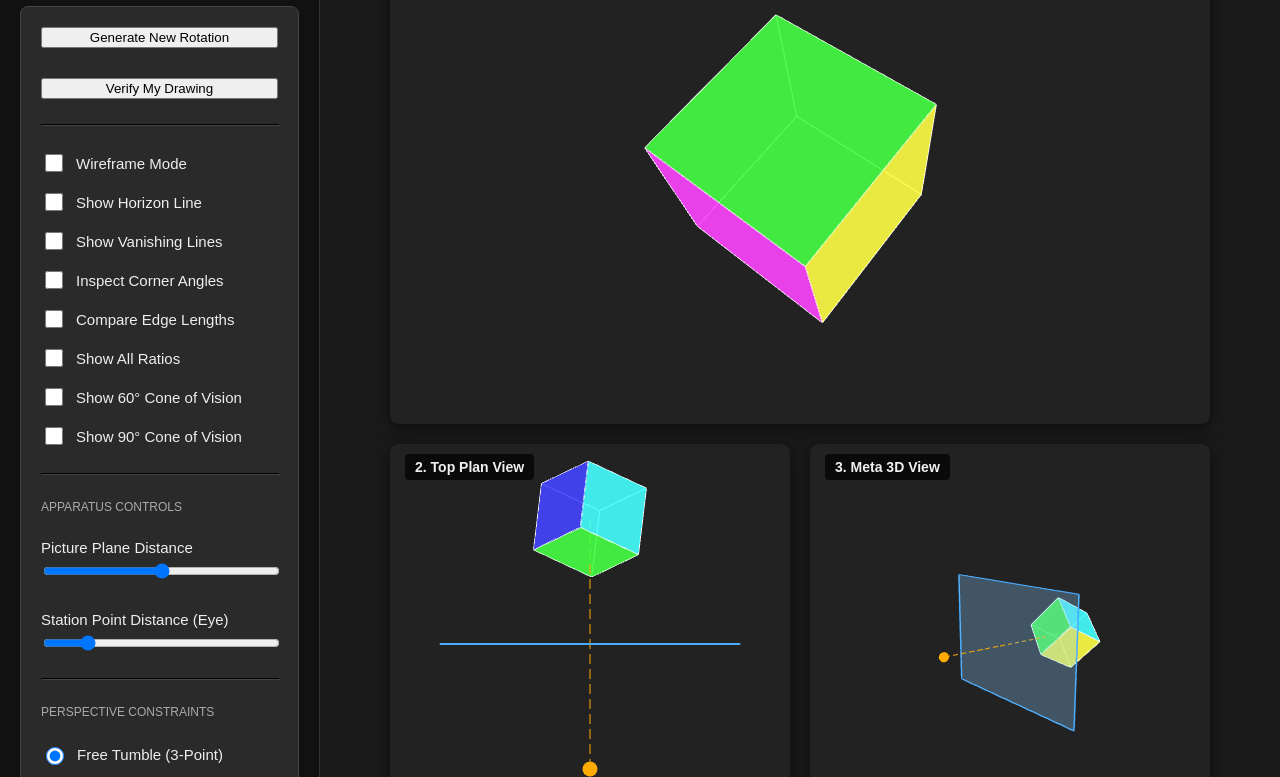
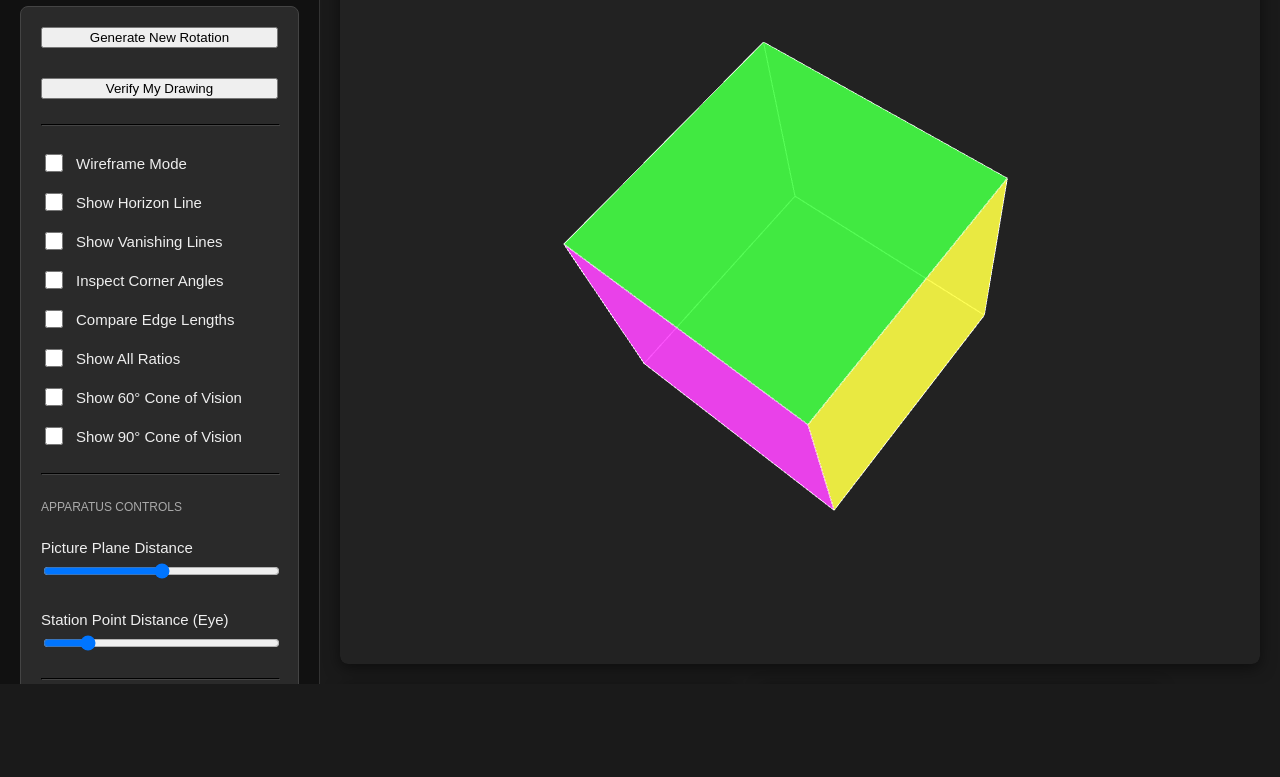
Before and after one commit to SamuelJWilkinson/drawing-website, a plain HTML site: page tools/single-cube/index.html in a window 1280 px wide. Shown: the part 116-893 px from the top of the page. After the commit the page ends 800 px from the top, so only its background shows below. Drawn offline with nearby package versions, Linux system fonts and the light colour scheme; animation ran at ten frames a second.

Commit message:
Make the Drawing View fill the window and let the sidebar scroll on its own
Co-Authored-By: Claude Sonnet 5.5 <noreply@anthropic.com>

```diff
--- a/css/shared-layout.css
+++ b/css/shared-layout.css
@@ -64,30 +64,35 @@ header p { color: #aaa; margin: 0; }
 /* ========================================= */
 .app-container {
     display: flex;
-    min-height: 100vh;
+    height: 100vh;      /* the page itself never scrolls: the sidebar and the main area each scroll on their own */
     width: 100%;
+    overflow: hidden;
 }
 
 #sidebar {
     width: 320px;
+    flex-shrink: 0;
     padding: 40px 20px;
     background-color: #111;
     border-right: 1px solid #333;
     box-sizing: border-box;
     display: flex;
     flex-direction: column;
+    overflow-y: auto;
 }
 
 #sidebar h1 { margin: 0 0 20px 0; font-size: 24px; line-height: 1.3; }
 
+/* The main area scrolls on its own: the Drawing View fills the window, the two small views are below it */
 .canvas-grid {
-    display: grid;
-    grid-template-columns: 400px 400px;
+    display: flex;
+    flex-wrap: wrap;
     gap: 20px;
-    padding: 40px;
-    align-content: start;
-    justify-content: center;
-    flex-grow: 1;
+    padding: 20px;
+    align-content: flex-start;
+    flex: 1;
+    min-width: 0;
+    overflow-y: auto;
     box-sizing: border-box;
 }
 
@@ -124,12 +129,13 @@ input[type="checkbox"], input[type="radio"] { width: 18px; height: 18px; cursor:
 }
 
 .main-view {
-    grid-column: 1 / span 2;
-    width: 820px;
-    height: 500px;
+    flex: 1 1 100%;
+    min-width: 0;
+    height: calc(100vh - 40px);   /* the whole visible area (minus the main area's padding) */
+    min-height: 300px;
 }
 
-.sub-view { width: 400px; height: 400px; }
+.sub-view { flex: 0 0 400px; width: 400px; height: 400px; }
 
 .view-box h3 {
     position: absolute;
@@ -220,6 +226,7 @@ canvas.pannable { cursor: grab; }
 
 .reference-area {
     flex-grow: 1;
+    overflow-y: auto;
     display: flex;
     flex-direction: column;
     align-items: center;
--- a/js-core/EdgeInspector.js
+++ b/js-core/EdgeInspector.js
@@ -1,4 +1,5 @@
 import { onCameraMoved } from './Apparatus.js';
+import { onDrawingResize } from './PerspectiveEngine.js';
 import { viewSize, toPixels, edgeVisible } from './CubeScreen.js';
 
 // ==========================================
@@ -38,7 +39,7 @@ function distanceToSegment(pt, p, q) {
 
 export function createEdgeInspector(cubes) {
     const container = document.getElementById('perspective-container');
-    const { width, height } = viewSize();
+    let { width, height } = viewSize(); // follows the Drawing View when it is resized
 
     // The overlay: hover / reference / target lines, a ruler, and ratio labels
     const svg = svgElement('svg', 'edge-inspector');
@@ -186,6 +187,11 @@ export function createEdgeInspector(cubes) {
     function clear() { reference = null; target = null; update(); }
 
     onCameraMoved(update);
+    onDrawingResize(() => {
+        ({ width, height } = viewSize());
+        svg.setAttribute('viewBox', `0 0 ${width} ${height}`);
+        update();
+    });
     hideAll();
     return { setEnabled, setShowAll, clear, update };
 }
--- a/js-core/PerspectiveEngine.js
+++ b/js-core/PerspectiveEngine.js
@@ -10,8 +10,24 @@ scene.background = new THREE.Color('#222222');
 export const cameraPerspective = new THREE.PerspectiveCamera(45, 820 / 500, 0.1, 1000);
 cameraPerspective.position.z = 5;
 export const rendererPerspective = new THREE.WebGLRenderer({ antialias: true });
-rendererPerspective.setSize(820, 500);
-document.getElementById('perspective-container').appendChild(rendererPerspective.domElement);
+const drawingContainer = document.getElementById('perspective-container');
+drawingContainer.appendChild(rendererPerspective.domElement);
+
+// The Drawing View fills its box (set in the CSS). Whenever the box changes size (e.g. the window is resized),
+// resize the picture to match and fix the camera's shape so nothing looks stretched.
+const resizeListeners = [];
+export function onDrawingResize(callback) { resizeListeners.push(callback); }
+
+function resizeDrawingView() {
+    const width = drawingContainer.clientWidth, height = drawingContainer.clientHeight;
+    if (width === 0 || height === 0) return;
+    rendererPerspective.setSize(width, height);
+    cameraPerspective.aspect = width / height;
+    cameraPerspective.updateProjectionMatrix();
+    resizeListeners.forEach(callback => callback(width, height));
+}
+new ResizeObserver(resizeDrawingView).observe(drawingContainer);
+resizeDrawingView();
 
 // 2. Top Plan View (Right)
 export const cameraTop = new THREE.OrthographicCamera(-4, 4, 4, -4, 0.1, 100);
--- a/js-core/VertexInspector.js
+++ b/js-core/VertexInspector.js
@@ -1,4 +1,5 @@
 import { onCameraMoved } from './Apparatus.js';
+import { onDrawingResize } from './PerspectiveEngine.js';
 import { viewSize, toPixels, faceVisible, edgeVisible } from './CubeScreen.js';
 
 // ==========================================
@@ -24,7 +25,7 @@ const hide = (...els) => els.forEach(el => el.style.display = 'none');
 
 export function createVertexInspector(cubes) {
     const container = document.getElementById('perspective-container');
-    const { width, height } = viewSize();
+    let { width, height } = viewSize(); // follows the Drawing View when it is resized
 
     // The overlay: crosshair, corner markers, and (up to 3 edges per corner) edge line, arc, label
     const svg = svgElement('svg', 'vertex-inspector');
@@ -170,6 +171,11 @@ export function createVertexInspector(cubes) {
     function clear() { selected = null; update(); }
 
     onCameraMoved(update);
+    onDrawingResize(() => {
+        ({ width, height } = viewSize());
+        svg.setAttribute('viewBox', `0 0 ${width} ${height}`);
+        update();
+    });
     hideSelection();
     hide(hoverDot);
     return { setEnabled, clear, update };
```
Also changed, not shown: js-core/ShadowTools.js (+8 -5 lines), tools/two-boxes/walkthrough.js (+11 -2 lines), 1 other file.
